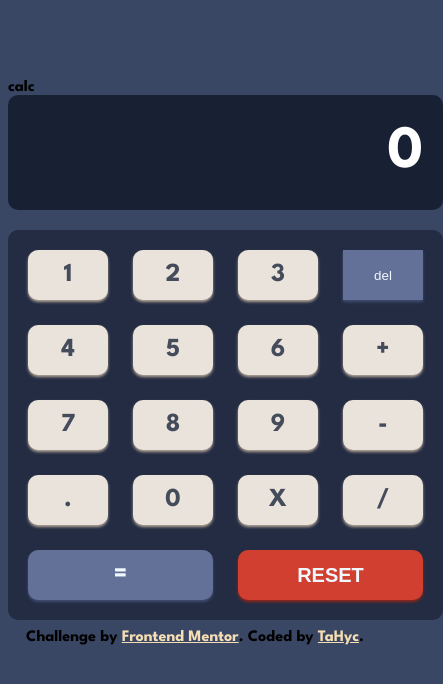
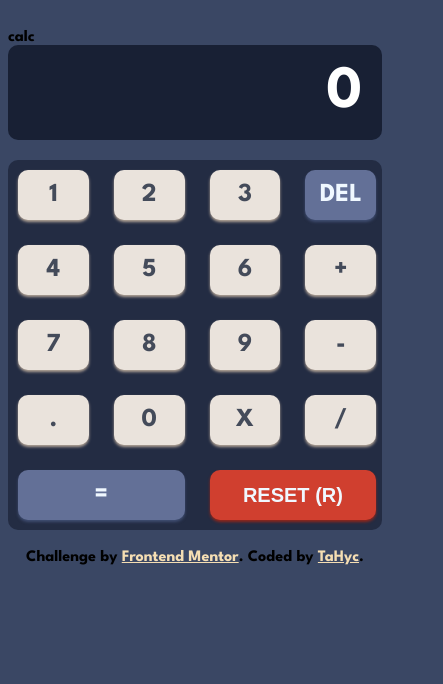
Before and after one commit to TaHyc/Calculator, a plain HTML site: page index.html in a window 390 px wide. Shown: the whole page, 443 px wide, since content can reach past the window. Drawn offline with Linux system fonts and the light colour scheme.

Commit message:
adaptive

```diff
--- a/calc.js
+++ b/calc.js
@@ -4,7 +4,7 @@ let sign = ''; // знак операции
 let result = ''; // ответ
 let finish = false;
 
-const digit = ['0', '1', '2', '3', '4', '5', '6', '7', '8', '9', '.', 'Backspace']
+const digit = ['0', '1', '2', '3', '4', '5', '6', '7', '8', '9', '.']
 const action = ['-', '+', 'x', '/', '*']
 
 //экран
@@ -30,6 +30,9 @@ document.addEventListener('keydown', (e) => {
         }
         console.log(a, b, sign);
         return;
+    }
+    if (event.key =='r') {
+        clearAll()
     }
     //если нажата кнавиша +, -, *, /
     if (action.includes(event.key)) {
--- a/index.html
+++ b/index.html
@@ -20,7 +20,7 @@
       <button class="oneButton">1</button>
       <button class="oneButton">2</button>
       <button class="oneButton">3</button>
-      <button class="del" style="background-color: hsl(225, 21%, 49%);
+      <button class="oneButton" style="background-color: hsl(225, 21%, 49%);
     border: 0px; box-shadow: 0px 2px 3px 0px hsl(224, 28%, 35%); color: aliceblue;">del</button>
       <button class="oneButton">4</button>
       <button class="oneButton">5</button>
@@ -37,7 +37,7 @@
       <button class="oneButton" style="grid-column-start: 1;grid-column-end: 3;
     background-color: hsl(225, 21%, 49%);
     border: 0px; box-shadow: 0px 2px 3px 0px hsl(224, 28%, 35%); color: aliceblue;">=</button>
-      <button class="reset">reset</button>
+      <button class="reset">reset (r)</button>
     </div>
 
   </div>
--- a/style.css
+++ b/style.css
@@ -16,6 +16,7 @@ body{
     flex-direction: column;
 }
 .js-out{
+    overflow: auto;
     font-size: 60px;
     border-radius: 10px;
     text-align: end;
@@ -79,3 +80,57 @@ body{
     animation-duration: 0.1s;
     animation-name: slidein;
   }
+  @media only screen and (min-width: 380px) and (max-width: 450px){
+    .mainDiv{
+      width: 100%;
+      margin: 30px auto 0 auto;
+      display: flex;
+      flex-direction: column;
+  }
+  .js-out{
+    font-size: 60px;
+    border-radius: 10px;
+    text-align: end;
+    padding: 20px 20px 20px 10px;
+    color: hsl(0, 0%, 100%);
+    background-color: hsl(224, 36%, 15%);
+}
+    .allButtons {
+      margin-top: 20px;
+      border-radius: 10px;
+      background-color: hsl(223, 31%, 20%);
+      padding: 10px;
+     grid-template-columns: 20% 20% 20% 20%;
+     column-gap: 25px;
+     row-gap: 25px;
+
+    }
+    .oneButton{
+      text-align: center;
+      font-weight: 700;
+      text-transform: uppercase;
+      border-radius: 10px;
+      font-family: League Spartan;
+      font-size: 26px;
+      color: hsl(221, 14%, 31%);
+      background-color: hsl(30, 25%, 89%);
+      border: 0px;
+      box-shadow: 0px 2px 3px 0px hsl(28, 16%, 65%)
+    }
+    .attribution{
+      margin: 20px auto 20px auto;
+    }
+    }
+    @media only screen and (min-width: 300px) and (max-width: 379px){
+      .allButtons {
+        margin-top: 20px;
+        border-radius: 10px;
+        background-color: hsl(223, 31%, 20%);
+        padding: 10px;
+       grid-template-columns: 20.5% 20.5% 20.5% 20.5%;
+      }
+      .attribution{
+        text-align: center;
+        margin: 20px 0 20px 100px;
+      }
+    }
```
